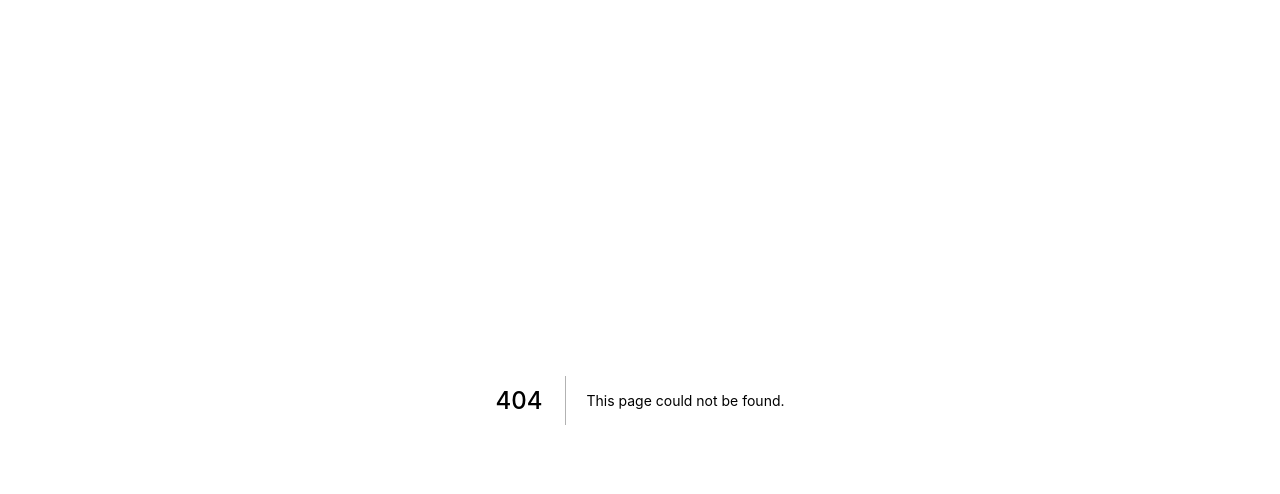
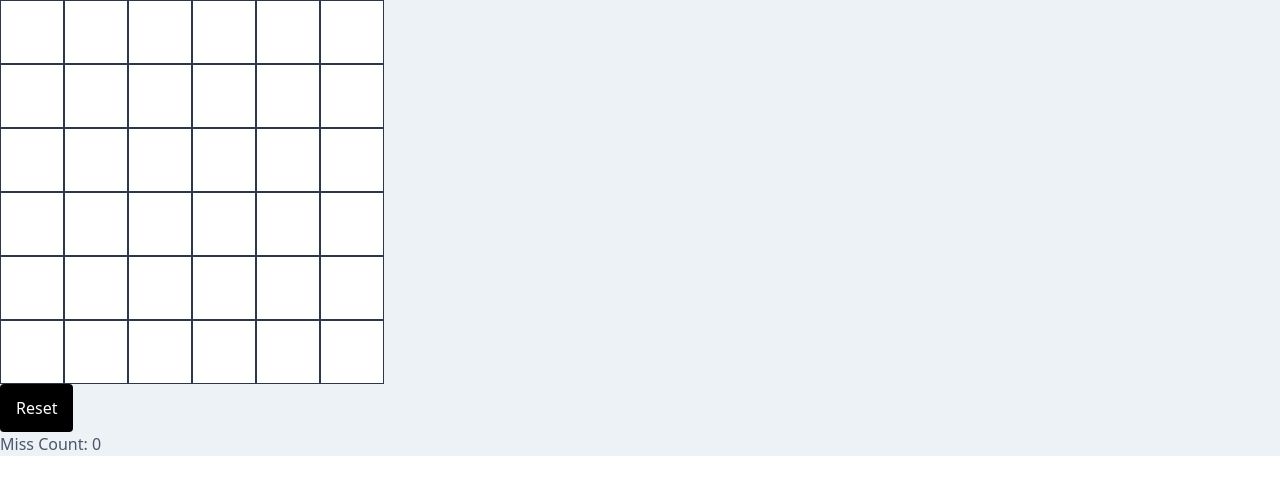
Before and after one commit to cuongcode/onecodedaily, a Next.js app: page /flip-card-game in a window 1280 px wide. Before the commit this address had no page. Shown: the top 494 px of the page. Built offline with nearby package versions, Linux system fonts and the light colour scheme.

Commit message:
organize page, build style library

```diff
--- /dev/null
+++ b/src/components/base/base-button.tsx
@@ -0,0 +1,23 @@
+import React from 'react';
+import type { FC } from 'react';
+
+interface BaseButtonProps {
+  children?: React.ReactNode;
+  text?: string;
+  onClick?: () => void;
+}
+
+export const BaseButton: FC<BaseButtonProps> = ({
+  children,
+  text,
+  onClick,
+}) => {
+  return (
+    <button
+      onClick={onClick}
+      className="h-[48px] px-[16px] bg-black rounded-xm text-white"
+    >
+      {children || text}
+    </button>
+  );
+};
--- /dev/null
+++ b/src/pages/flip-card-game.tsx
@@ -0,0 +1,140 @@
+import React, { useEffect, useState } from 'react';
+
+import clsx from 'clsx';
+
+import { BaseButton } from '../components/base/base-button';
+import { Main } from '../templates/Main';
+import { Meta } from '../templates/Meta';
+import { AppConfig } from '../utils/AppConfig';
+import { shuffle } from '../utils/base';
+
+const { v4: uuidv4 } = require('uuid');
+
+interface Animal {
+  name: string;
+  emoji: string;
+}
+
+// https://getemoji.com/#animals-nature
+const ANIMALS: Animal[] = [
+  { name: 'dog', emoji: '🐶' },
+  { name: 'cat', emoji: '🐱' },
+  { name: 'mouse', emoji: '🐭' },
+  { name: 'hamster', emoji: '🐹' },
+  { name: 'rabit', emoji: '🐰' },
+  { name: 'fox', emoji: '🦊' },
+  { name: 'bear', emoji: '🐻' },
+  { name: 'panda', emoji: '🐼' },
+  { name: 'polar_bear', emoji: '🐻‍❄️' },
+  { name: 'koala', emoji: '🐨' },
+  { name: 'tiger', emoji: '🐯' },
+  { name: 'lion', emoji: '🦁' },
+  { name: 'cow', emoji: '🐮' },
+  { name: 'pig', emoji: '🐷' },
+  { name: 'frog', emoji: '🐸' },
+  { name: 'monkey', emoji: '🐵' },
+  { name: 'butterfly', emoji: '🦋' },
+  { name: 'unicorn', emoji: '🦄' },
+];
+
+const FlipCardGame = () => {
+  return (
+    <Main
+      meta={<Meta title="One Code Daily" description={AppConfig.description} />}
+    >
+      <AnimalBoard />
+    </Main>
+  );
+};
+
+export default FlipCardGame;
+
+const AnimalBoard = () => {
+  const initialBoard = [...ANIMALS, ...ANIMALS].map((animal) => {
+    return {
+      id: uuidv4(),
+      isOpen: false,
+      ...animal,
+    };
+  });
+  const [board, setBoard] = useState<any>(initialBoard);
+  const [selectionOne, setSelectionOne] = useState<any>(null);
+  const [missCount, setMissCount] = useState(0);
+  useEffect(() => {
+    const updatedBoard = shuffle([...board]);
+    setBoard(updatedBoard);
+  }, []);
+  const _openCard = (id: string) => {
+    const updatedBoard = board.map((animal: any) => {
+      if (animal.id === id) {
+        return { ...animal, isOpen: true };
+      }
+      return animal;
+    });
+    setBoard(updatedBoard);
+  };
+  const _resetBoard = () => {
+    const closedBoard = board.map((animal: any) => {
+      return { ...animal, isOpen: false };
+    });
+    const updatedBoard = shuffle([...closedBoard]);
+    setBoard(updatedBoard);
+    setMissCount(0);
+  };
+  const _closeCards = (id1: string, id2: string) => {
+    const updatedBoard = board.map((animal: any) => {
+      if (animal.id === id1 || animal.id === id2) {
+        return { ...animal, isOpen: false };
+      }
+      return animal;
+    });
+    setTimeout(() => {
+      setBoard(updatedBoard);
+    }, 200);
+  };
+  const clickCard = (animal: any) => {
+    if (animal.isOpen) {
+      return;
+    }
+    _openCard(animal.id);
+    if (selectionOne === null) {
+      setSelectionOne(animal);
+    }
+    if (selectionOne !== null && animal.emoji === selectionOne.emoji) {
+      setSelectionOne(null);
+    }
+    if (selectionOne !== null && animal.emoji !== selectionOne.emoji) {
+      setSelectionOne(null);
+      _closeCards(selectionOne.id, animal.id);
+      setMissCount((prev) => prev + 1);
+    }
+  };
+  return (
+    <>
+      <div className={clsx('grid grid-cols-6 w-fit')}>
+        {board.map((animal: any) => (
+          <FlipCard key={animal.id} animal={animal} clickCard={clickCard} />
+        ))}
+      </div>
+      <BaseButton text="Reset" onClick={_resetBoard} />
+      <div>Miss Count: {missCount}</div>
+    </>
+  );
+};
+
+const FlipCard = ({
+  animal,
+  clickCard,
+}: {
+  animal: any;
+  clickCard: (animal: any) => void;
+}) => {
+  return (
+    <div
+      onClick={() => clickCard(animal)}
+      className="w-16 h-16 border-gray-800 border flex justify-center items-center bg-white"
+    >
+      {animal.isOpen ? <div className="text-[60px]">{animal.emoji}</div> : null}
+    </div>
+  );
+};
--- a/src/pages/index.tsx
+++ b/src/pages/index.tsx
@@ -1,145 +1,19 @@
-import React, { useEffect, useState } from 'react';
+import React from 'react';
 
-import clsx from 'clsx';
-
+import { BaseButton } from '../components/base/base-button';
 import { Main } from '../templates/Main';
 import { Meta } from '../templates/Meta';
 import { AppConfig } from '../utils/AppConfig';
-import { shuffle } from '../utils/base';
-
-const { v4: uuidv4 } = require('uuid');
-
-interface Animal {
-  name: string;
-  emoji: string;
-}
-
-// https://getemoji.com/#animals-nature
-const ANIMALS: Animal[] = [
-  { name: 'dog', emoji: '🐶' },
-  { name: 'cat', emoji: '🐱' },
-  { name: 'mouse', emoji: '🐭' },
-  { name: 'hamster', emoji: '🐹' },
-  { name: 'rabit', emoji: '🐰' },
-  { name: 'fox', emoji: '🦊' },
-  { name: 'bear', emoji: '🐻' },
-  { name: 'panda', emoji: '🐼' },
-  { name: 'polar_bear', emoji: '🐻‍❄️' },
-  { name: 'koala', emoji: '🐨' },
-  { name: 'tiger', emoji: '🐯' },
-  { name: 'lion', emoji: '🦁' },
-  { name: 'cow', emoji: '🐮' },
-  { name: 'pig', emoji: '🐷' },
-  { name: 'flog', emoji: '🐸' },
-  { name: 'monkey', emoji: '🐵' },
-  { name: 'butterfly', emoji: '🦋' },
-  { name: 'unicorn', emoji: '🦄' },
-];
 
 const Homepage = () => {
   return (
     <Main
       meta={<Meta title="One Code Daily" description={AppConfig.description} />}
     >
-      <div>One Code Daily</div>
-      <AnimalBoard />
+      <div>Style Library</div>
+      <BaseButton>Resume</BaseButton>
     </Main>
   );
 };
 
 export default Homepage;
-
-const AnimalBoard = () => {
-  const initialBoard = [...ANIMALS, ...ANIMALS].map((animal) => {
-    return {
-      id: uuidv4(),
-      isOpen: false,
-      ...animal,
-    };
-  });
-  const [board, setBoard] = useState<any>(initialBoard);
-  const [selectionOne, setSelectionOne] = useState<any>(null);
-  const [missCount, setMissCount] = useState(0);
-  useEffect(() => {
-    const updatedBoard = shuffle([...board]);
-    setBoard(updatedBoard);
-  }, []);
-  const _openCard = (id: string) => {
-    const updatedBoard = board.map((animal: any) => {
-      if (animal.id === id) {
-        return { ...animal, isOpen: true };
-      }
-      return animal;
-    });
-    setBoard(updatedBoard);
-  };
-  const _resetBoard = () => {
-    const closedBoard = board.map((animal: any) => {
-      return { ...animal, isOpen: false };
-    });
-    const updatedBoard = shuffle([...closedBoard]);
-    setBoard(updatedBoard);
-    setMissCount(0);
-  };
-  const _closeCards = (id1: string, id2: string) => {
-    const updatedBoard = board.map((animal: any) => {
-      if (animal.id === id1 || animal.id === id2) {
-        return { ...animal, isOpen: false };
-      }
-      return animal;
-    });
-    setTimeout(() => {
-      setBoard(updatedBoard);
-    }, 200);
-  };
-  const clickCard = (animal: any) => {
-    if (animal.isOpen) {
-      return;
-    }
-    _openCard(animal.id);
-    if (selectionOne === null) {
-      setSelectionOne(animal);
-    }
-    if (selectionOne !== null && animal.emoji === selectionOne.emoji) {
-      setSelectionOne(null);
-    }
-    if (selectionOne !== null && animal.emoji !== selectionOne.emoji) {
-      setSelectionOne(null);
-      _closeCards(selectionOne.id, animal.id);
-      setMissCount((prev) => prev + 1);
-    }
-  };
-  return (
-    <>
-      <div className={clsx('grid grid-cols-6 w-fit')}>
-        {board.map((animal: any) => (
-          <FlipCard key={animal.id} animal={animal} clickCard={clickCard} />
-        ))}
-      </div>
-      <button
-        onClick={_resetBoard}
-        className="p-2 bg-gray-500 w-fit rounded-md text-white"
-      >
-        Reset
-      </button>
-      <div>Miss Count: {missCount}</div>
-    </>
-  );
-};
-
-const FlipCard = ({
-  animal,
-  clickCard,
-}: {
-  animal: any;
-  clickCard: (animal: any) => void;
-}) => {
-  return (
-    <div
-      onClick={() => clickCard(animal)}
-      className="w-16 h-16 border-gray-800 border flex justify-center items-center bg-white"
-    >
-      {animal.isOpen ? <div className="text-[60px]">{animal.emoji}</div> : null}
-    </div>
-  );
-};
--- a/tailwind.config.js
+++ b/tailwind.config.js
@@ -15,6 +15,16 @@ module.exports = {
     },
     extend: {
       colors: {
+        black: '#000000',
+        neutral: '#404040',
+        zinc: {
+          100: '#f4f4f5',
+          200: '#e4e4e7',
+          300: '#d4d4d8',
+          500: '#71717a',
+          800: '#27272a',
+        },
+        error: '#ef4444',
         gray: {
           100: '#f7fafc',
           200: '#edf2f7',
@@ -38,6 +48,9 @@ module.exports = {
           900: '#2a4365',
         },
       },
+      borderRadius: {
+        xm: '4px',
+      },
     },
   },
   plugins: [],
```
